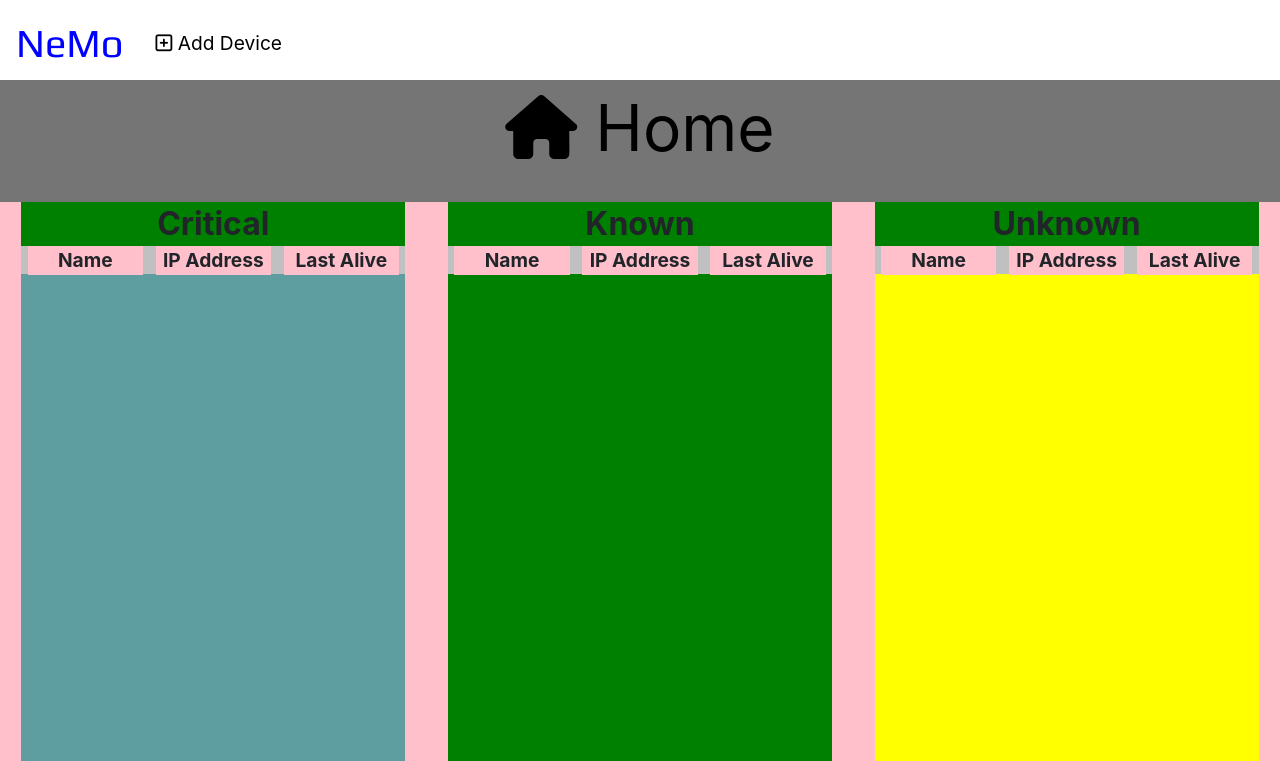
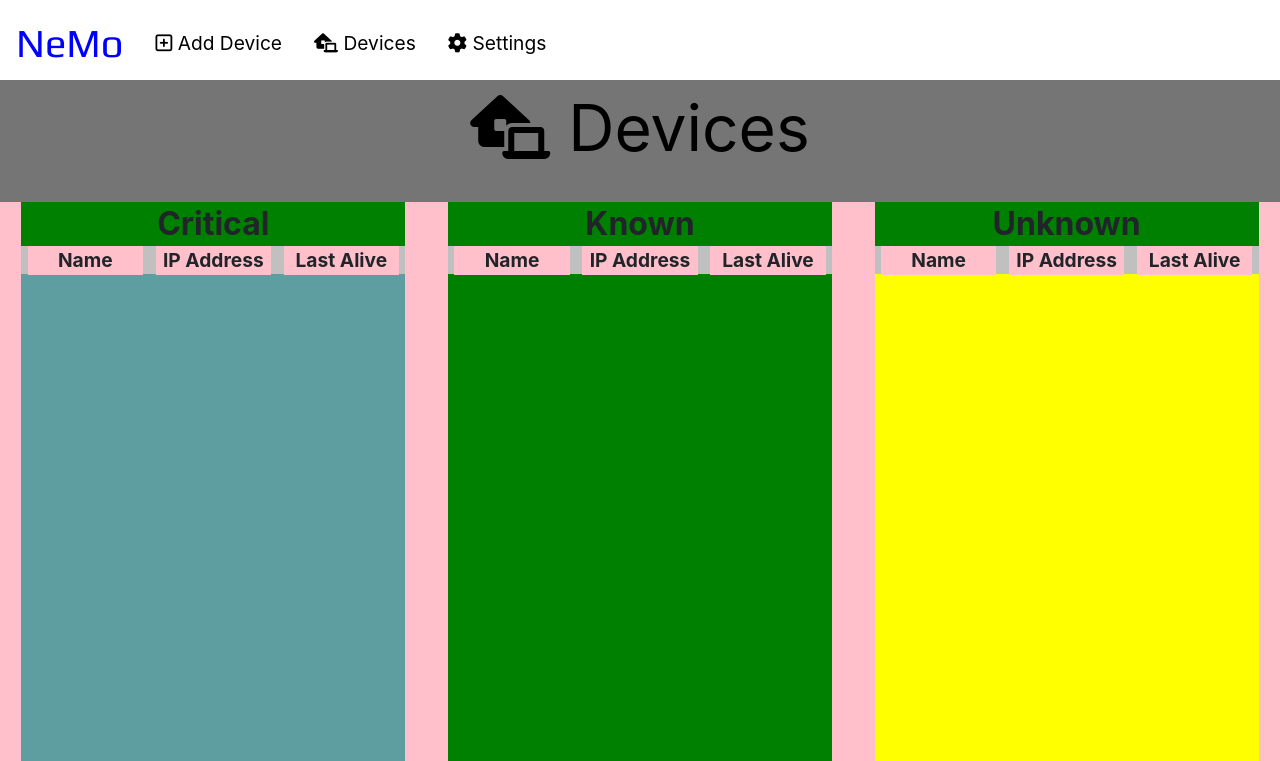
Before and after one commit to joeyagreco/NeMo, a Python web app: template client/templates/homePage/homePage.html in a window 1280 px wide. Shown: the top 761 px of the page. Run offline with Jinja, Linux system fonts and the light colour scheme; the template is opened without the code that fills it, so the values that code supplies are empty; some libraries are stand-ins or nearby versions.

Commit message:
partial refactor and added settings tab

```diff
--- a/client/templates/base.html
+++ b/client/templates/base.html
@@ -48,6 +48,12 @@
 			class="far fa-plus-square"></i>
 		<span
 				class="navBarText"> Add Device</span></a>
+	<a class="nav-item nav-link" href="#" onclick=""><i class="fas fa-laptop-house"></i>
+		<span
+				class="navBarText"> Devices</span></a>
+	<a class="nav-item nav-link" href="#" onclick=""><i class="fas fa-cog"></i></i>
+		<span
+				class="navBarText"> Settings</span></a>
 </nav>
 
 <div class="topSection">
--- a/client/templates/homePage/homePage.html
+++ b/client/templates/homePage/homePage.html
@@ -10,7 +10,7 @@
 <script src="https://kit.fontawesome.com/e509e6f024.js" crossorigin="anonymous"></script>
 {% endblock %}
 
-{% block pageTitle %}<i class="fas fa-home"></i> Home{% endblock %}
+{% block pageTitle %}<i class="fas fa-laptop-house"></i> Devices{% endblock %}
 
 {% block pageSubtitle %}{% endblock %}
 
```
